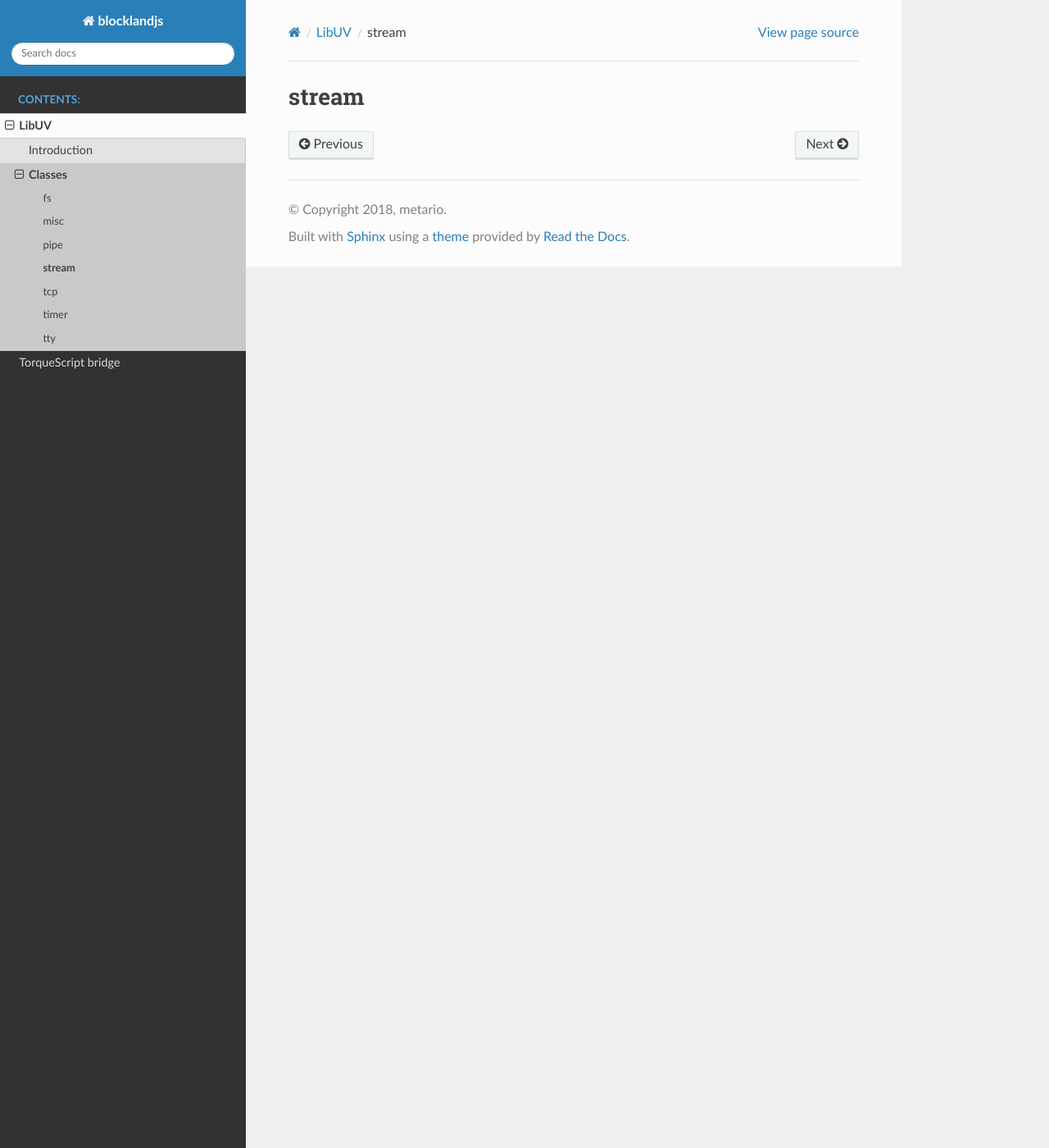
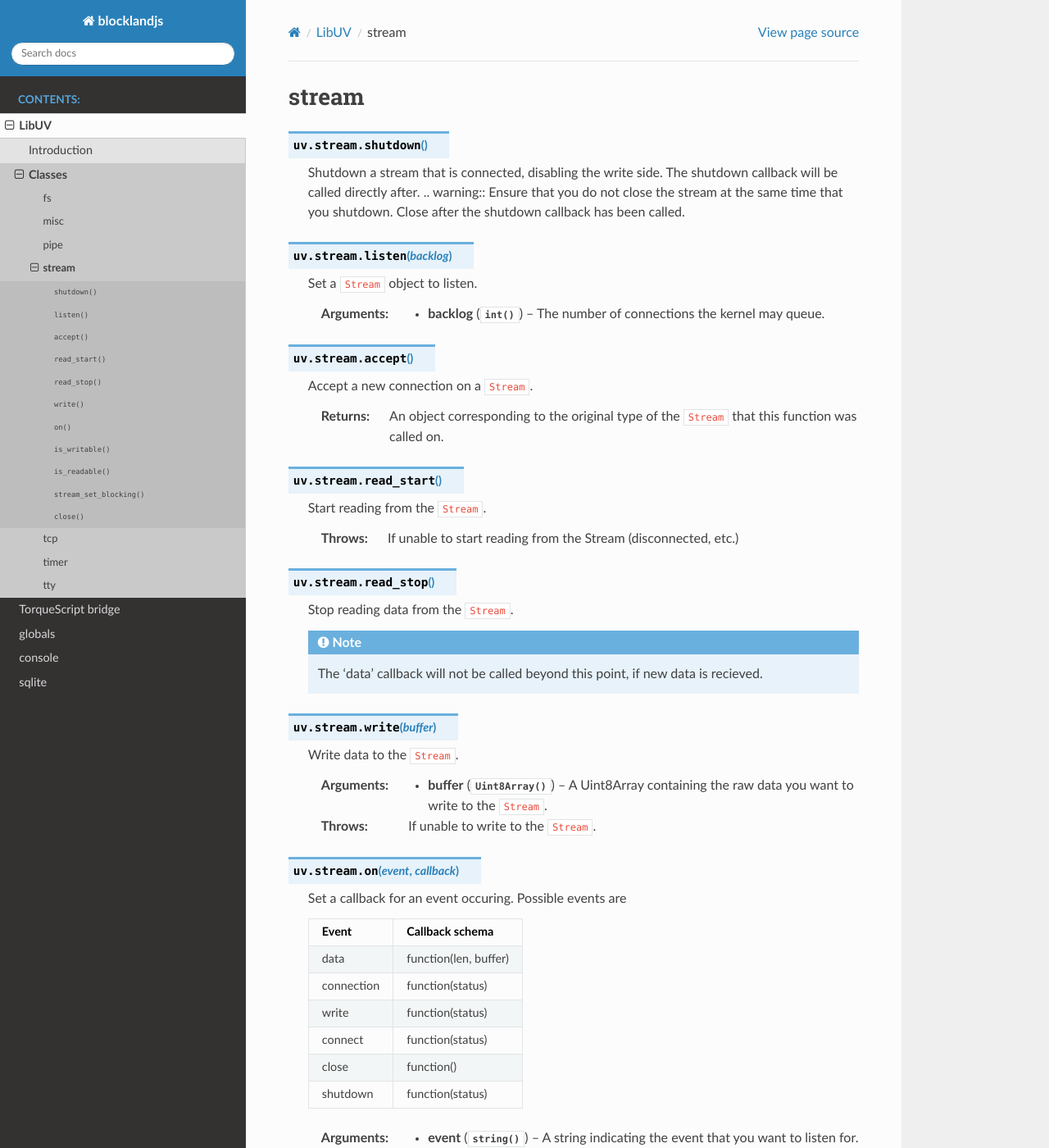
Before and after one commit to ellie-idb/blocklandjs, a Sphinx documentation site: the page built from docs/source/libuv/stream.rst, in a window 1280 px wide and 1400 px high. Shown: the whole window at 82% size. Built offline with Sphinx 7.4.7 and the Read the Docs theme 2.0.0, drawn with Linux system fonts in a browser that asks for light colours; formulas are drawn with MathJax 3; some of the changed text lies outside the part shown.

Commit message:
Worked on documentation more

```diff
--- a/docs/source/index.rst
+++ b/docs/source/index.rst
@@ -20,3 +20,6 @@ Download latest release from GitHub, place in modules/ folder, and you're ready
 
    libuv
    ts_bridge
+   globals
+   console
+   sqlite
--- a/docs/source/libuv/stream.rst
+++ b/docs/source/libuv/stream.rst
@@ -1,2 +1,85 @@
 stream
 =======
+
+.. js:module:: uv.stream
+
+.. js:method:: shutdown()
+
+	Shutdown a stream that is connected, disabling the write side. The shutdown callback will be called directly after.
+	.. warning:: Ensure that you do not close the stream at the same time that you shutdown. Close after the shutdown callback has been called.
+
+.. js:method:: listen(backlog)
+
+	Set a ``Stream`` object to listen.
+
+	:param int backlog: The number of connections the kernel may queue.
+
+.. js:method:: accept()
+
+	Accept a new connection on a ``Stream``.
+
+	:returns: An object corresponding to the original type of the ``Stream`` that this function was called on.
+
+.. js:method:: read_start()
+
+	Start reading from the ``Stream``.
+
+	:throws: If unable to start reading from the Stream (disconnected, etc.)
+
+.. js:method:: read_stop()
+
+	Stop reading data from the ``Stream``.
+
+	.. note:: The 'data' callback will not be called beyond this point, if new data is recieved.
+
+.. js:method:: write(buffer)
+
+	Write data to the ``Stream``.
+
+	:param Uint8Array buffer: A Uint8Array containing the raw data you want to write to the ``Stream``.
+
+	:throws: If unable to write to the ``Stream``.
+
+.. js:method:: on(event, callback)
+
+	Set a callback for an event occuring. Possible events are
+
+	========== =====================
+	Event      Callback schema
+	========== =====================
+	data       function(len, buffer)
+	connection function(status)
+	write      function(status)
+	connect    function(status)
+	close      function()
+	shutdown   function(status)
+	========== =====================
+
+	:param string event: A string indicating the event that you want to listen for.
+	:param function callback: A function that should be called upon these events occuring.
+
+.. js:method:: is_writable()
+
+	Returns a value indicating if the ``Stream`` can be written to.
+
+	:returns: A boolean indicating if you can write to the ``Stream``.
+
+.. js:method:: is_readable()
+
+	Returns a value indicating if the ``Stream`` can be read from.
+
+	:returns: A boolean indicating if you can read from the ``Stream``
+
+.. js:method:: stream_set_blocking(enable)
+
+	Set if the ``Stream`` should block.
+
+	:param bool enable: Whether the ``Stream`` should block or not.
+
+.. js:method:: close()
+
+	Close the ``Stream``.
+
+	.. note:: If you call this while there are pending events, there is a very high likelyhood that the game will crash. Ensure that you shutdown the ``Stream``, before closing it.
+
+	:throws: If unable to close the ``Stream``.
```
Also changed, not shown: docs/source/console.rst (added, +15 -0 lines), docs/source/globals.rst (added, +30 -0 lines), docs/source/libuv/timer.rst (+38 -0 lines), docs/source/libuv/tty.rst (+21 -0 lines), docs/source/sqlite.rst (added, +24 -0 lines).
